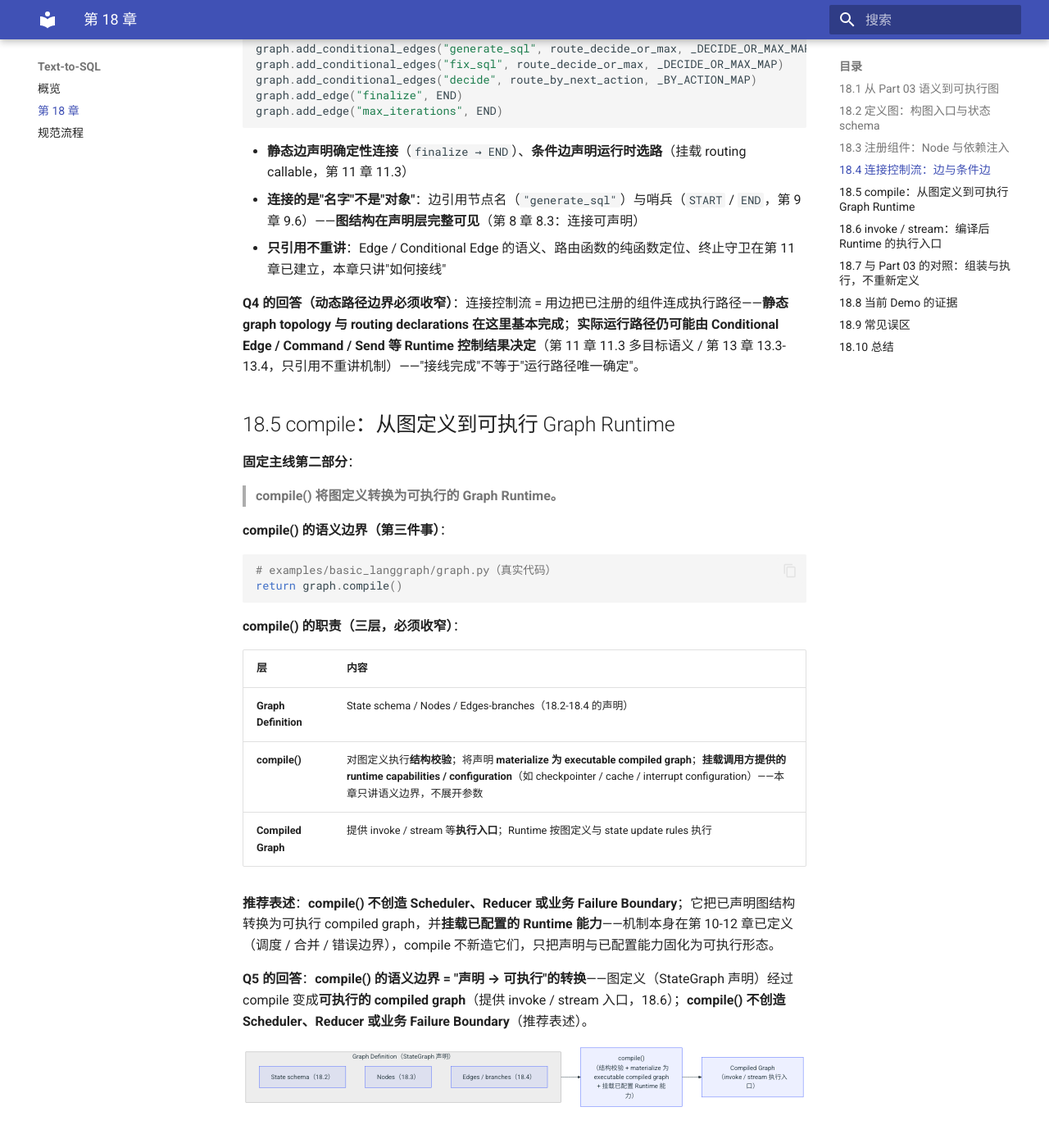
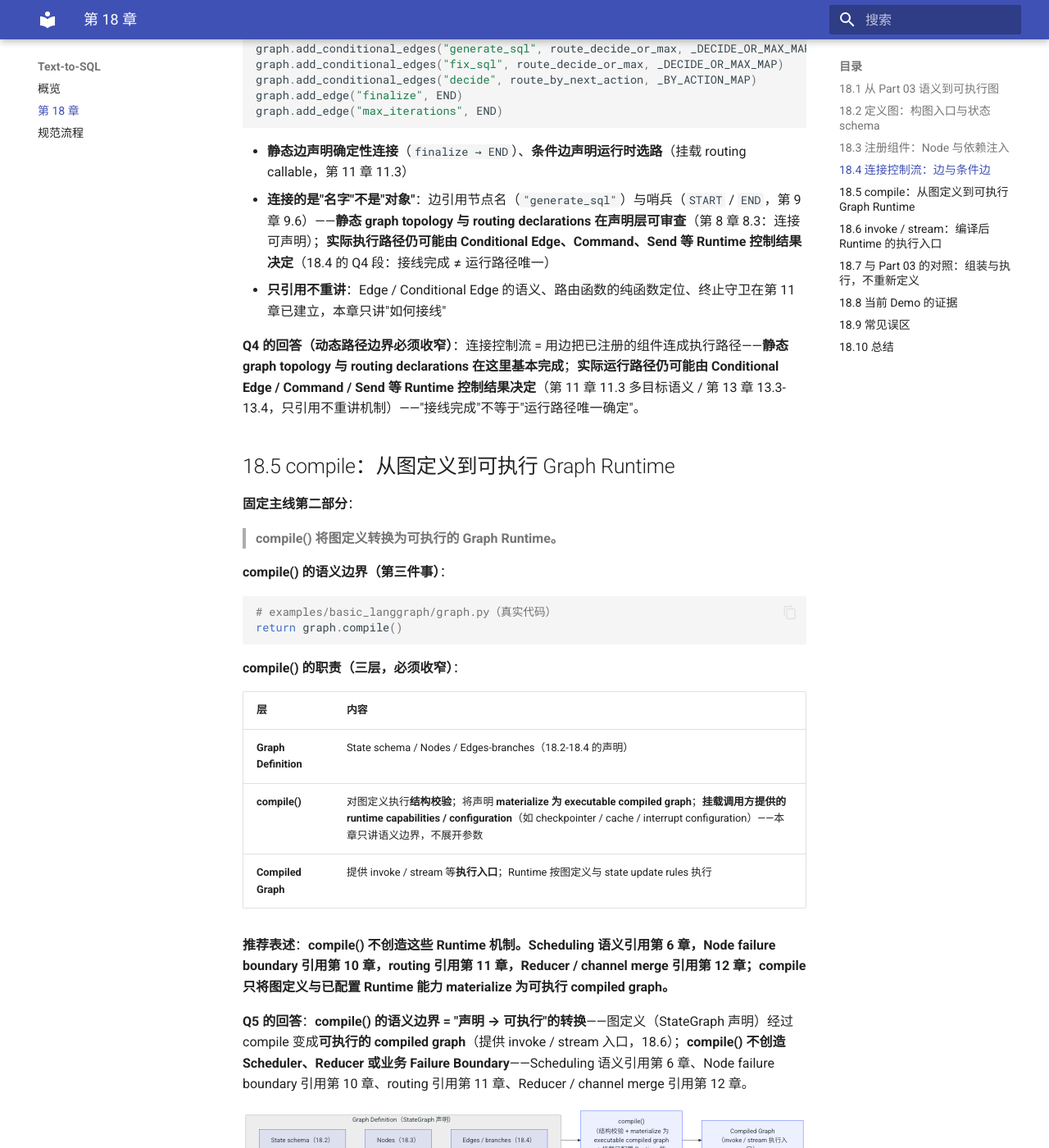
Before and after one commit to AnRun-M/enterprise-ai-agent-handbook, an MkDocs documentation site: the page built from docs/04-text2sql/ch18-stategraph-graph-runtime.md, in a window 1280 px wide and 1400 px high, scrolled down 2794 px. Shown: the whole window at 82% size. Built offline with MkDocs 1.6.1 and Material for MkDocs 9.7.7, drawn with Linux system fonts in a browser that asks for light colours; some of the changed text lies outside the part shown.

Commit message:
docs: align chapter18 runtime summary and references
Co-Authored-By: Claude <noreply@anthropic.com>

````diff
--- a/docs/04-text2sql/ch18-stategraph-graph-runtime.md
+++ b/docs/04-text2sql/ch18-stategraph-graph-runtime.md
@@ -82,7 +82,7 @@ graph.add_edge("max_iterations", END)
 ```
 
 - **静态边声明确定性连接**（`finalize → END`）、**条件边声明运行时选路**（挂载 routing callable，第 11 章 11.3）
-- **连接的是"名字"不是"对象"**：边引用节点名（`"generate_sql"`）与哨兵（`START` / `END`，第 9 章 9.6）——**图结构在声明层完整可见**（第 8 章 8.3：连接可声明）
+- **连接的是"名字"不是"对象"**：边引用节点名（`"generate_sql"`）与哨兵（`START` / `END`，第 9 章 9.6）——**静态 graph topology 与 routing declarations 在声明层可审查**（第 8 章 8.3：连接可声明）；**实际执行路径仍可能由 Conditional Edge、Command、Send 等 Runtime 控制结果决定**（18.4 的 Q4 段：接线完成 ≠ 运行路径唯一）
 - **只引用不重讲**：Edge / Conditional Edge 的语义、路由函数的纯函数定位、终止守卫在第 11 章已建立，本章只讲"如何接线"
 
 **Q4 的回答（动态路径边界必须收窄）**：连接控制流 = 用边把已注册的组件连成执行路径——**静态 graph topology 与 routing declarations 在这里基本完成**；**实际运行路径仍可能由 Conditional Edge / Command / Send 等 Runtime 控制结果决定**（第 11 章 11.3 多目标语义 / 第 13 章 13.3-13.4，只引用不重讲机制）——"接线完成"不等于"运行路径唯一确定"。
@@ -108,9 +108,9 @@ return graph.compile()
 | **compile()** | 对图定义执行**结构校验**；将声明 **materialize 为 executable compiled graph**；**挂载调用方提供的 runtime capabilities / configuration**（如 checkpointer / cache / interrupt configuration）——本章只讲语义边界，不展开参数 |
 | **Compiled Graph** | 提供 invoke / stream 等**执行入口**；Runtime 按图定义与 state update rules 执行 |
 
-**推荐表述**：**compile() 不创造 Scheduler、Reducer 或业务 Failure Boundary**；它把已声明图结构转换为可执行 compiled graph，并**挂载已配置的 Runtime 能力**——机制本身在第 10-12 章已定义（调度 / 合并 / 错误边界），compile 不新造它们，只把声明与已配置能力固化为可执行形态。
+**推荐表述**：**compile() 不创造这些 Runtime 机制。Scheduling 语义引用第 6 章，Node failure boundary 引用第 10 章，routing 引用第 11 章，Reducer / channel merge 引用第 12 章；compile 只将图定义与已配置 Runtime 能力 materialize 为可执行 compiled graph。**
 
-**Q5 的回答**：**compile() 的语义边界 = "声明 → 可执行"的转换**——图定义（StateGraph 声明）经过 compile 变成**可执行的 compiled graph**（提供 invoke / stream 入口，18.6）；**compile() 不创造 Scheduler、Reducer 或业务 Failure Boundary**（推荐表述）。
+**Q5 的回答**：**compile() 的语义边界 = "声明 → 可执行"的转换**——图定义（StateGraph 声明）经过 compile 变成**可执行的 compiled graph**（提供 invoke / stream 入口，18.6）；**compile() 不创造 Scheduler、Reducer 或业务 Failure Boundary**——Scheduling 语义引用第 6 章、Node failure boundary 引用第 10 章、routing 引用第 11 章、Reducer / channel merge 引用第 12 章。
 
 ```mermaid
 flowchart LR
@@ -163,7 +163,7 @@ Q7 / Q8 的回答——本章四步与 Part 03 语义的一一对照：
 | 定义图（18.2） | `StateGraph(GraphState)` 入口（图级 State 契约；Node 读取范围由输入契约决定） | Graph State 与 schema 契约（第 9 章） |
 | 注册组件（18.3） | 应用依赖组装 → `add_node` 注册（StateGraph 不是 DI Container） | Node 执行单元 / Node Factory 依赖注入（第 10 章） |
 | 连接控制流（18.4） | `add_edge` / `add_conditional_edges`（静态 topology 基本完成；运行路径可由 Runtime 控制结果决定） | Edge / Conditional Edge / Command-Send 路由（第 11 / 13 章） |
-| compile（18.5） | 结构校验 + materialize 为 executable compiled graph + 挂载已配置 Runtime 能力 | 调度 / 合并 / 错误边界机制（第 10-12 章；compile 不新造） |
+| compile（18.5） | 结构校验 + materialize 为 executable compiled graph + 挂载已配置 Runtime 能力 | Scheduling（第 6 章）/ Node failure boundary（第 10 章）/ routing（第 11 章）/ Reducer-channel merge（第 12 章）；compile 不新造 |
 | invoke / stream（18.6） | 聚合式 / 流式执行接口（都运行同一 compiled graph） | State 驱动 / 路由调度 / 流式交付（第 12 / 11 / 16 章） |
 | 后续按需挂载 | Checkpointer / interrupt / 子图 | Checkpoint / Interrupt / Subgraph（第 14 / 15 / 17 章） |
 
@@ -217,7 +217,7 @@ Q7 / Q8 的回答——本章四步与 Part 03 语义的一一对照：
 | Q2 | 构图入口是什么？ | `StateGraph(GraphState)`——声明图级 State schema 与 channel 更新规则（第 9 章最小角色）；**不等于所有 Node 读取全部字段**（更窄输入 / input-output schema / internal-private channels 属第 9 章通用能力边界） |
 | Q3 | 组件如何注册？ | 应用先经 Node Factory 完成依赖组装 → `add_node(name, callable)` 注册并赋予图内标识（StateGraph 不是 DI Container）；Node-Routing 边界两层（Demo：Update + Conditional Edge；通用：Command 携带 routing intent；跳转解释都在 Graph Runtime） |
 | Q4 | 控制流如何连接？ | `add_edge` / `add_conditional_edges`——静态 topology 与 routing declarations 基本完成；实际运行路径仍可由 Conditional Edge / Command / Send 的 Runtime 控制结果决定（第 11 / 13 章） |
-| Q5 | compile() 的语义边界是什么？ | 结构校验 + materialize 为 executable compiled graph + 挂载已配置 Runtime 能力；**不创造 Scheduler / Reducer / 业务 Failure Boundary**；不是新语义、不是业务规则 |
+| Q5 | compile() 的语义边界是什么？ | 结构校验 + materialize 为 executable compiled graph + 挂载已配置 Runtime 能力；**不创造 Scheduler / Reducer / 业务 Failure Boundary**——Scheduling 引用第 6 章、Node failure boundary 引用第 10 章、routing 引用第 11 章、Reducer-channel merge 引用第 12 章；不是新语义、不是业务规则 |
 | Q6 | invoke / stream 承担什么职责？ | 都运行同一 compiled graph：invoke = aggregated execution interface（聚合返回，正常终止可得最终 State；Interrupt / failure / cancellation 不假设成功终态）；stream = streaming execution interface（持续交付所选 Stream Mode 事件，第 16 章）——核心区别是结果交付协议，不是"一个执行一个旁观" |
 | Q7 | 这些 API 重新定义 Part 03 语义吗？ | 不——只组装与执行（固定主线）；每步回指第 9-17 章对应语义 |
 | Q8 | 与 Part 03 如何对照？ | 六步对照表（定义图 / 注册 / 连接 / compile / invoke-stream / 后续挂载 ↔ 第 9-17 章语义） |
````
Also changed, not shown: .ai/tasks/TASK-0028-chapter-18-stategraph-graph-runtime.md (+1 -1 lines).
